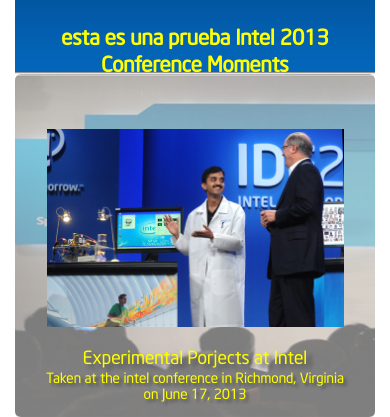
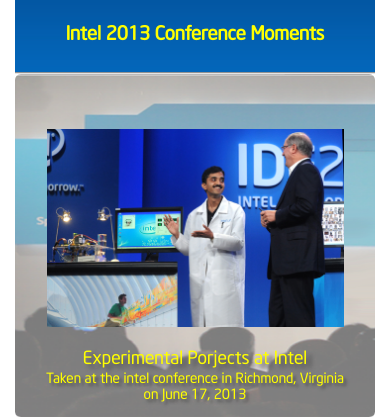
Before and after one commit to Angarsk8/photo_gallery_test, a website: page app/index.html in a window 390 px wide. Shown: the top 417 px of the page. Drawn offline with nearby package versions, Linux system fonts and the light colour scheme; files whose address does not match are found by name.

Commit message:
Add some changes to the main.css

```diff
--- a/app/index.html
+++ b/app/index.html
@@ -15,7 +15,6 @@
     <div class="container">
         <div class="header text-center">
             <div class="title-slider">
-                esta es una prueba
             </div>
         </div>
 
--- a/app/scripts/main.js
+++ b/app/scripts/main.js
@@ -25,6 +25,8 @@
 
         $('.slider-thumbnail').append(output);
     }
+
+
 
     //load page function: Initialize the html document, by populating it with the info provided in the Json file
     var loadPage = function () {
--- a/app/styles/main.css
+++ b/app/styles/main.css
@@ -1,36 +1,36 @@
 @font-face {
     font-family: "NeoSansIntel";
-    src: url("fonts/NeoSansIntel.ttf");
+    src: url("../fonts/NeoSansIntel.ttf");
 }
 
 @font-face {
     font-family: "NeoSansIntel-Light";
-    src: url("fonts/NeoSansIntel-Light.ttf");
+    src: url("../fonts/NeoSansIntel-Light.ttf");
 }
 
 @font-face {
     font-family: "NeoSansIntel-Italic";
-    src: url("fonts/NeoSansIntel-Italic.ttf");
+    src: url("../fonts/NeoSansIntel-Italic.ttf");
 }
 
 @font-face {
     font-family: "NeoSansIntel-Medium";
-    src: url("fonts/NeoSansIntel-Medium.ttf");
+    src: url("../fonts/NeoSansIntel-Medium.ttf");
 }
 
 @font-face {
     font-family: "NeoSansIntel-MediumItalic";
-    src: url("fonts/NeoSansIntel-MediumItalic.ttf");
+    src: url("../fonts/NeoSansIntel-MediumItalic.ttf");
 }
 
 @font-face {
     font-family: "NeoSansIntel-LightItalic";
-    src: url("fonts/NeoSansIntel-LightItalic.ttf");
+    src: url("../fonts/NeoSansIntel-LightItalic.ttf");
 }
 
 @font-face {
     font-family: "NexaLight";
-    src: url("fonts/Nexa Light.otf");
+    src: url("../fonts/Nexa Light.otf");
 }
 
 .header {
@@ -46,7 +46,7 @@
     color: #ffff00;
     font: 400 28px NeoSansIntel;
     font-weight: bolder;
-    padding-top: 23px;
+    padding-top: 20px;
 }
 
 .jumbotron {
@@ -63,6 +63,7 @@
     position: relative;
     margin: 0 auto;
     width: 600px;
+    height: 455px;
 }
 
 .image-slider .left-arrow {
@@ -107,7 +108,7 @@
     transform: scaleX(-1);
     -webkit-filter: FlipH;
     filter: FlipH;
-    background: url(../../images/assets/left-arrow.png);
+    background: url(../images/assets/left-arrow.png);
     background-size: cover;
     height: 22px;
     width: 11px;
@@ -123,6 +124,8 @@
 .image-slider img {
     padding-top: 55px;
     margin: 0 auto;
+    width: 600px;
+    height: 455px;
 }
 
 #conference {
@@ -163,7 +166,7 @@
 
 @media only screen and (max-width: 600px) {
     .title-slider {
-        font-size: 21px;
+        font-size: 19px;
     }
     .jumbotron {
         height: auto;
@@ -185,5 +188,10 @@
         margin-left: 5%;
         margin-right: 5%;
         width: auto;
+        height: auto;
+    }
+    .image-slider img {
+        width: auto;
+        height: auto;
     }
 }
```
